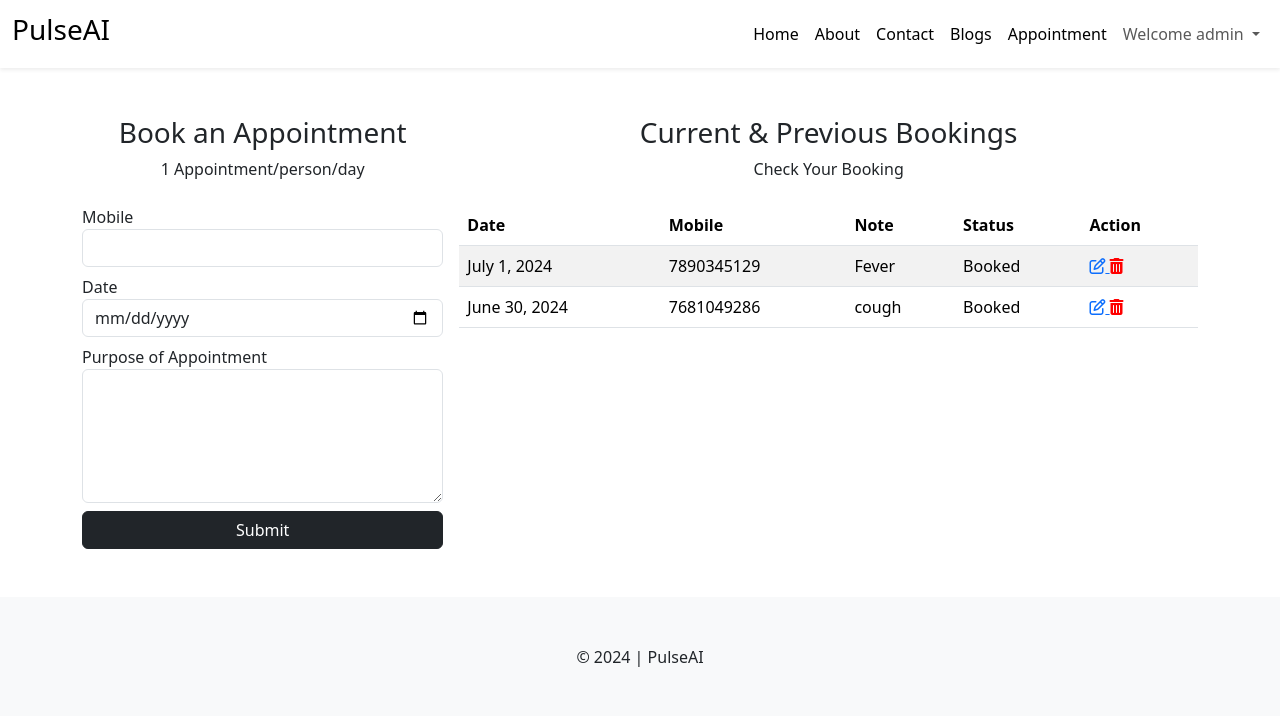
After one commit to HIITSMANU/pulseAI, a Django app: page /patient/appointment/ in a window 1280 px wide. The commit adds this page. Shown: the top 716 px of the page. Run offline with Django 5.2, Linux system fonts and the light colour scheme; a user stored in the database is signed in; data comes from the database, SQL or seed files in the repository; both versions use the stored data as it was after the commit; some libraries are stand-ins or nearby versions.

Commit message:
[patient_appointment_done]

```diff
--- a/pulseai/patient/models.py
+++ b/pulseai/patient/models.py
@@ -39,6 +39,12 @@ HEART_DISEASE_OPTIONS = {
     "1": "heart disease",
     "0": "Normal"
 }
+
+APPOINTMENT_STATUS = {
+    "Booked": "Booked",
+    "Visited":"Visited",
+    "Cancelled":"Cancelled"
+}
 class HeartVital(models.Model):
     user = models.ForeignKey(User,on_delete=models.CASCADE)
     created_at = models.DateTimeField(auto_now_add=True)
@@ -59,3 +65,14 @@ class HeartVital(models.Model):
 
     def __str__(self):
         return self.user.username
+
+
+class Appointment(models.Model):
+    user = models.ForeignKey(User,on_delete=models.DO_NOTHING)
+    mobile = models.CharField(max_length=20)
+    date = models.DateField()
+    note = models.TextField()
+    status = models.CharField(max_length=255, choices=APPOINTMENT_STATUS,default='Booked')
+
+    def __str__(self):
+        return self.user.first_name+" "+self.user.last_name
--- a/pulseai/patient/urls.py
+++ b/pulseai/patient/urls.py
@@ -5,5 +5,8 @@ urlpatterns = [
     path("signup/",views.signup,name="signup"),
     path("signin/",views.signin,name="signin"),
     path("signout/",views.signout,name="signout"),
-    path("take_a_test/",views.take_a_test,name="test")
+    path("take_a_test/",views.take_a_test,name="test"),
+    path("appointment/",views.appointment,name="appoint"),
+    path("delete_appointment/<int:aid>/",views.delete_appointment,name="del_appoint"),
+    path("update_appointment/<int:aid>/",views.update_appointment,name="updateapp")
 ]
--- a/pulseai/patient/views.py
+++ b/pulseai/patient/views.py
@@ -3,8 +3,13 @@ from django.shortcuts import render,redirect
 from django.contrib.auth.models import User
 from django.contrib import messages
 from django.contrib.auth import authenticate,login,logout
+from django.contrib.auth.decorators import login_required
+from django.utils import timezone
+from datetime import datetime
 
 from patient.form import HeartVitalForm
+from patient.predict import predict_heart_disease
+from patient.models import HeartVital,Appointment
 
 # Create your views here.
 def formdata(request):
@@ -53,9 +58,85 @@ def signout(request):
     return redirect('home')
 
 
+@login_required(login_url='/patient/signin')
 def take_a_test(request):
+    context = {}
+    today = timezone.now().date()
+    # we are checking if the user passed the request on that particular day
+    is_exists = HeartVital.objects.filter(user = request.user , created_at__date = today).count()
+    if(is_exists > 0):
+        context["error"] = True
     form = HeartVitalForm()
+    if request.method == "POST":
+        form = HeartVitalForm(request.POST)
+        # print(form.data)
+        # patient = form.save() to directly save in the database
+        patient = form.save(commit=False)
+        # prediction
+        patient_data= {}
+        for k,v in form.data.items():
+            patient_data[k] = v
+        patient_data.pop('csrfmiddlewaretoken')
+        # print(patient_data)
+        prediction = predict_heart_disease(patient_data)
+        print(prediction)
+        context['prediction'] = prediction
+
+        # save to database
+        patient.user = request.user
+        patient.HeartDisease = prediction.get('class')
+        patient.prediction_probability = prediction.get('probability')
+        patient.save()
+    context['form'] = form # dictionary is inputed
+    return render(request,'patient/take_a_test.html',context)
+
+@login_required(login_url='/patient/signin')
+def appointment(request):
+    if request.method == 'POST':
+        mobile = request.POST.get('mobile')
+        date = request.POST.get('date')
+        note = request.POST.get('note')
+
+        if Appointment.objects.filter(user=request.user,date=date).exists():
+            messages.error(request,f"Appointment for {date} is already done")
+        else:
+            appointment = Appointment(user = request.user,mobile=mobile, date=date, note=note)
+            appointment.save()
+            messages.success(request,f"Appointment for {date} is done")
+    appointments = Appointment.objects.filter(user=request.user).order_by("-date")
     context = {
-        "form" : form,
+        'appointments': appointments
     }
-    return render(request,'patient/take_a_test.html',context)
+    return render(request,'patient/appointment.html',context)
+
+def delete_appointment(request,aid):
+    app = Appointment.objects.filter(id=aid).delete()
+    if app:
+        messages.success(request,"Appointment Deleted")
+    else:
+        messages.error(request,"Appointment Not Deleted")
+
+    return redirect('appoint')
+
+
+def update_appointment(request,aid):
+    if request.method == 'POST':
+        mobile = request.POST.get('mobile')
+        date = request.POST.get('date')
+        note = request.POST.get('note')
+
+        if Appointment.objects.filter(user=request.user,date=date).exclude(id=aid).exists():
+            messages.error(request,f"Appointment for {date} is already done")
+        elif Appointment.objects.filter(date=date).count() >=20:
+            messages.error(request,f"Appointment for {date} is all booked !! try some other day")
+
+        else:
+            appointment = Appointment(id=aid, user = request.user,mobile=mobile, date=date, note=note)
+            appointment.save()
+            messages.success(request,f"Appointment Updated")
+            return redirect('appoint')
+    app = Appointment.objects.get(id=aid)
+    context = {
+        'appointment':app
+    }
+    return render(request,'patient/appointment_update.html',context)
--- a/pulseai/templates/layout.html
+++ b/pulseai/templates/layout.html
@@ -5,6 +5,7 @@
     <meta charset="UTF-8">
     <meta name="viewport" content="width=device-width, initial-scale=1.0">
     <link rel="stylesheet" href="{% static "css/bootstrap.min.css" %}">
+    <link rel="stylesheet" href="https://cdnjs.cloudflare.com/ajax/libs/font-awesome/6.5.2/css/all.min.css" integrity="sha512-SnH5WK+bZxgPHs44uWIX+LLJAJ9/2PkPKZ5QiAj6Ta86w+fsb2TkcmfRyVX3pBnMFcV7oQPJkl9QevSCWr3W6A==" crossorigin="anonymous" referrerpolicy="no-referrer" />
     <link rel="stylesheet" href="{% static "css/style.css" %}">
     <title>PulseAI
         {% block title %}{% endblock %}
@@ -34,6 +35,9 @@
                 <a class="nav-link active" aria-current="page" href="{% url "blogs" %}">Blogs</a>
               </li>
               {% if user.is_authenticated %}
+              <li class="nav-item">
+                <a class="nav-link active" aria-current="page" href="{% url "appoint" %}">Appointment</a>
+              </li>
                 <li class="nav-item dropdown">
                   <a class="nav-link dropdown-toggle" href="#" role="button" data-bs-toggle="dropdown" aria-expanded="false">
                     Welcome {{user.username}}
@@ -64,7 +68,7 @@
 
     {% endblock  %}
 
-    <footer>
+    <footer class="bg-light py-5 text-center" >
         &copy; 2024 | PulseAI
     </footer>
     <script src="{% static "js/bootstrap.bundle.min.js" %}"></script>
--- /dev/null
+++ b/pulseai/templates/patient/appointment.html
@@ -0,0 +1,94 @@
+{% extends "layout.html" %}
+
+{% block content %}
+    <div class="container my-5">
+        {% if messages %}
+            <div class="row">
+                <div class="col-md-6 mx-auto">
+                    <div class="alert alert-success alert-dismissible fade show" role="alert">
+                        {% for m in messages  %}
+                            <p class="{{m.tags}} m-0">{{m}}</p>
+                        {% endfor %}
+                        <button type="button" class="btn-close" data-bs-dismiss="alert" aria-label="Close"></button>
+                    </div>
+                </div>
+            </div>
+        {% endif %}
+        <div class="row g-3">
+            <div class="col-md-4">
+               <div class="mb-4 text-center">
+                    <h3>Book an Appointment</h3>
+                    <p>1 Appointment/person/day</p>
+               </div>
+               <form action="{% url "appoint" %}" method="post">
+                {% csrf_token %}
+                <div class="mb-2">
+                    <label for="">Mobile</label>
+                    <input type="text" name="mobile" class="form-control" required>
+                </div>
+                <div class="mb-2">
+                    <label for="">Date</label>
+                    <input type="date" name="date" class="form-control" required>
+                </div>
+                <div class="mb-2">
+                    <label for="">Purpose of Appointment</label>
+                    <textarea name="note" id="" rows="5" class="form-control" required></textarea>
+                </div>
+                <div class="mt-2">
+                    <input type="submit" value="Submit" class="btn btn-dark w-100">
+                </div>
+               </form>
+            </div>
+            <div class="col-md-8">
+                <div class="mb-4 text-center">
+                    <h3>Current & Previous Bookings</h3>
+                    <p>Check Your Booking</p>
+                </div>
+                <div class="table-responsive">
+                    <table class="table table-striped">
+                        <thead>
+                            <tr>
+                                <th>Date</th>
+                                <th>Mobile</th>
+                                <th>Note</th>
+                                <th>Status</th>
+                                <th>Action</th>
+                            </tr>
+                        </thead>
+                        <tbody>
+                            {% for app  in appointments  %}
+                                <tr>
+                                    <td>{{app.date}}</td>
+                                    <td>{{app.mobile}}</td>
+                                    <td>{{app.note}}</td>
+                                    <td>{{app.status}}</td>
+                                    <td>
+                                        <a href="{% url "updateapp" app.id %}">
+                                            <i class="fa-regular fa-pen-to-square"></i>
+                                        </a>
+                                        <a href="{% url "del_appoint" app.id %}" id="delete_appointment" onclick="confirmDelete(event)">
+                                            <i style="color:red" class="fa-solid fa-trash-can"></i>
+                                        </a>
+                                    </td>
+                                </tr>
+                            {% endfor %}
+                        </tbody>
+                    </table>
+                </div>
+            </div>
+        </div>
+    </div>
+
+{% endblock %}
+
+{% block javascript %}
+    <script>
+        function confirmDelete(event){
+            let res = confirm("Are you Sure !! You want to delete?")
+
+            if(!res){
+                event.preventDefault()
+            }
+        }
+    </script>
+{% endblock %}
--- a/requirements.txt
+++ b/requirements.txt
@@ -11,3 +11,9 @@ joblib===1.4.2
 scipy===1.13.1
 pandas===2.0.3
 scikit_learn===1.2.2
+~cikit_learn===1.2.2
+scikit_learn===1.3.2
+~umpy===1.25.2
+numpy===1.26.4
+~andas===2.0.3
+pandas===2.2.2
```
Also changed, not shown: pulseai/patient/admin.py (+14 -1 lines), pulseai/patient/predict.py (added, +33 -0 lines), pulseai/templates/patient/appointment_update.html (added, +45 -0 lines), pulseai/templates/patient/take_a_test.html (+16 -0 lines), pulseai/db.sqlite3, pulseai/patient/migrations/0005_appointment.py (added), pulseai/patient/migrations/0006_alter_appointment_status.py (added), 3 other files.
